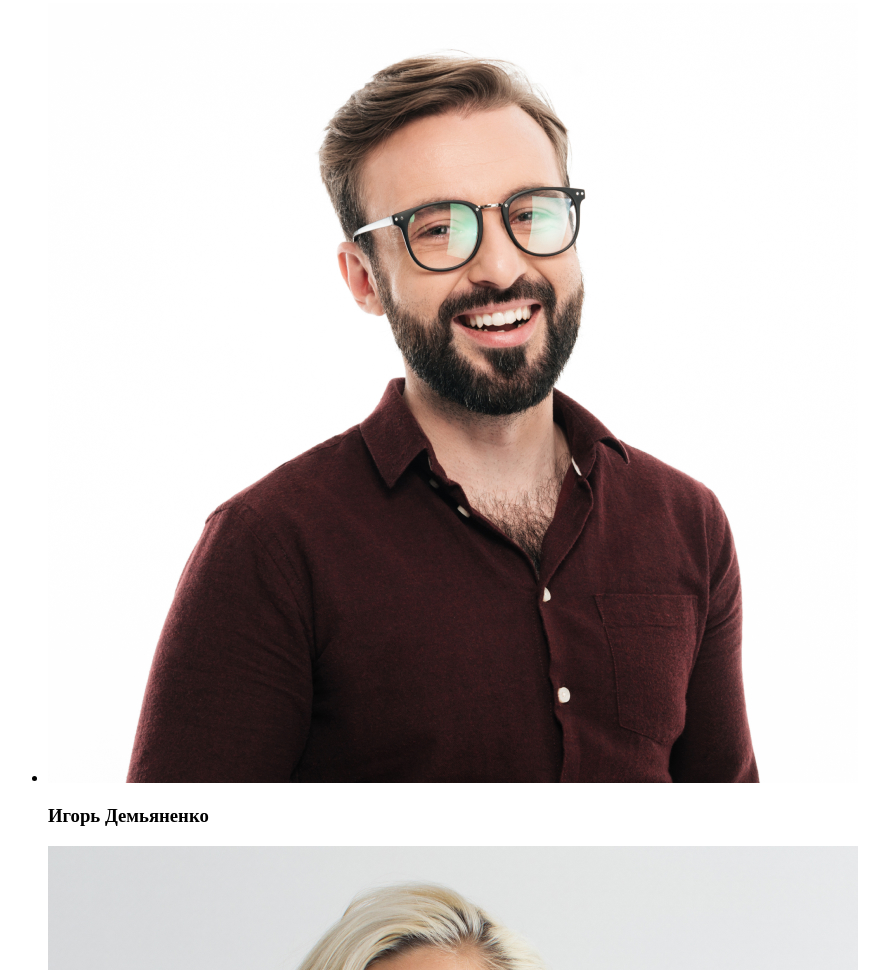
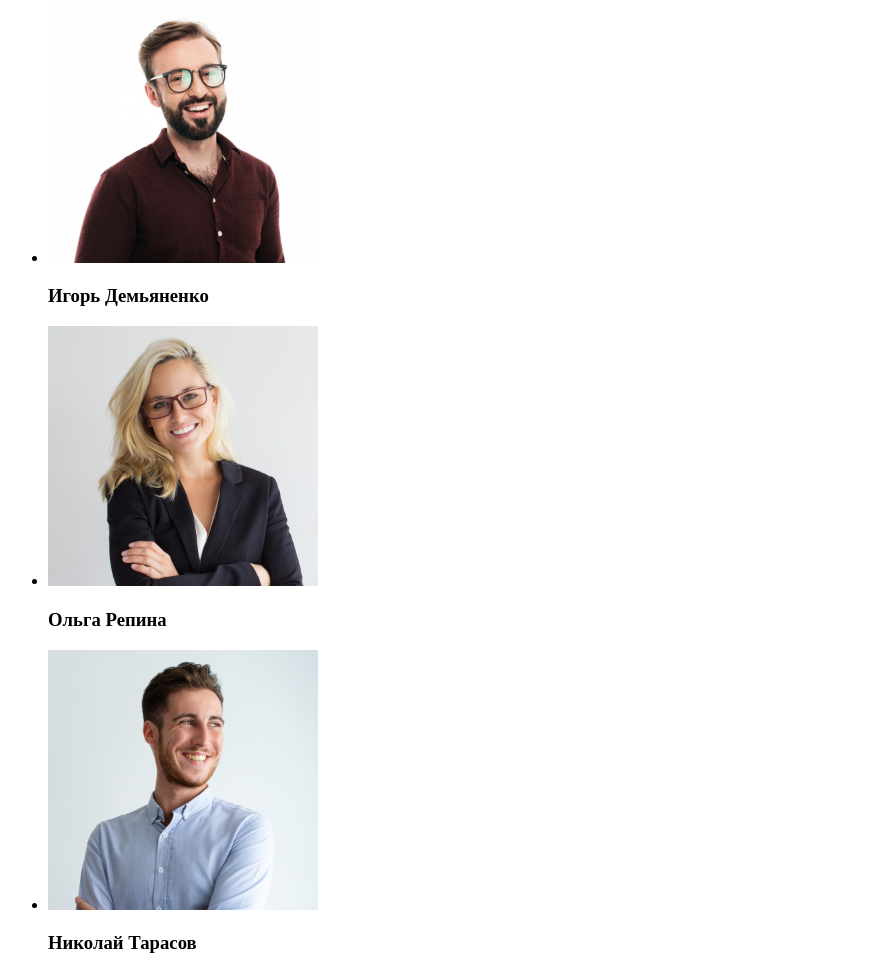
Before and after one commit to AlexTigra1974/goit-markup-hw-01, a plain HTML site: page index.html in a window 1280 px wide. Shown: the part 1317-2287 px from the top of the page, without its empty margins (0-889 px from the left). Drawn offline with Linux system fonts and the light colour scheme.

Commit message:
correct width

```diff
--- a/index.html
+++ b/index.html
@@ -88,16 +88,16 @@
         <section>
             <h2>Наша команда</h2>
             <ul>
-                <li><img src="./images/img(1a).jpg" alt="портрет Игоря Демьяненко" width="" />
+                <li><img src="./images/img(1a).jpg" alt="портрет Игоря Демьяненко" width="270" />
                     <h3>Игорь Демьяненко</h3>
                 </li>
-                <li><img src="./images/img(2a).jpg" alt="портрет Ольги Репиной" width="" />
+                <li><img src="./images/img(2a).jpg" alt="портрет Ольги Репиной" width="270" />
                     <h3>Ольга Репина</h3>
                 </li>
-                <li><img src="./images/img(3a).jpg" alt="портрет Николая Тарасова" width="" />
+                <li><img src="./images/img(3a).jpg" alt="портрет Николая Тарасова" width="270" />
                     <h3>Николай Тарасов</h3>
                 </li>
-                <li><img src="./images/img(4a).jpg" alt="портрет Михаила Ермакова" width="" />
+                <li><img src="./images/img(4a).jpg" alt="портрет Михаила Ермакова" width="270" />
                     <h3>Михаил Ермаков</h3>
                 </li>
             </ul>
```
